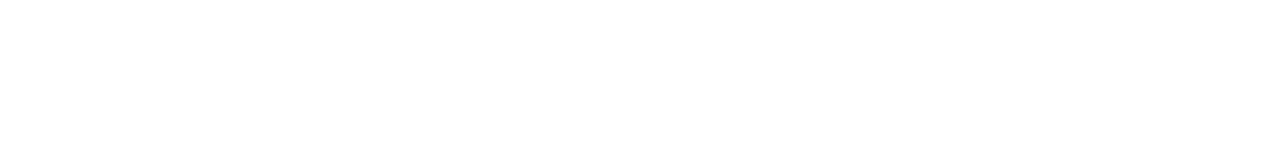
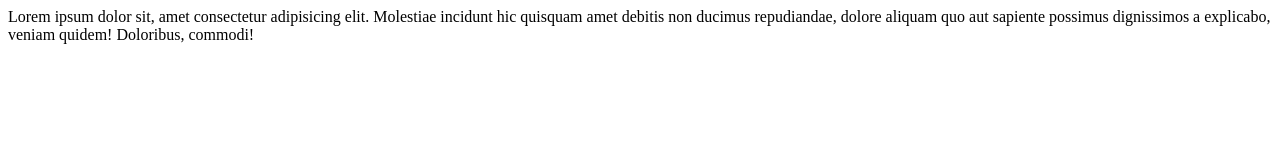
Before and after one commit to reaperkl/AulaGitTest, a plain HTML site: page index.html in a window 1280 px wide. Drawn offline with Linux system fonts and the light colour scheme.

Commit message:
página secundária

```diff
--- a/index.html
+++ b/index.html
@@ -10,3 +10,5 @@
 
 </body>
 </html>
+
+Lorem ipsum dolor sit, amet consectetur adipisicing elit. Molestiae incidunt hic quisquam amet debitis non ducimus repudiandae, dolore aliquam quo aut sapiente possimus dignissimos a explicabo, veniam quidem! Doloribus, commodi!
```
